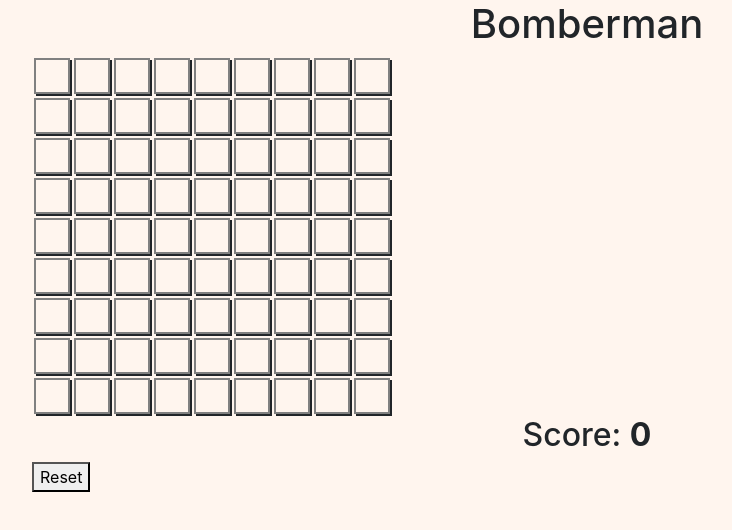
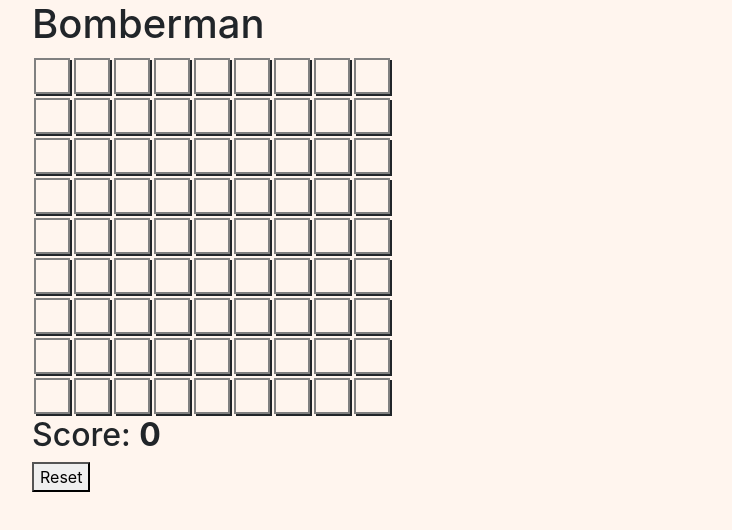
Before and after one commit to Anj-ali/Bomberman, a plain HTML site: page index.html in a window 1280 px wide. Shown: the top 530 px of the page, without its empty margins (383-1115 px from the left). Drawn offline with nearby package versions, Linux system fonts and the light colour scheme.

Commit message:
Update index.html

```diff
--- a/index.html
+++ b/index.html
@@ -29,6 +29,7 @@
             box-shadow: 2px 2px;
 
         }
+
     </style>
 
 
@@ -37,10 +38,10 @@
 
 <body>
     <div class="container">
-        <h1 align="center">Bomberman</h1>
+        <h1>Bomberman</h1>
         <div id="grid" class="grid-container">
         </div>
-        <h2 align="center">Score: <b id = "gameScore">0</b></h2>
+        <h2 >Score: <b id = "gameScore">0</b></h2>
         <h3 id="resultDisplay"></h3>
         <div class="button1">
             <button id="resetButton" onclick="reset()">Reset</button>
```
